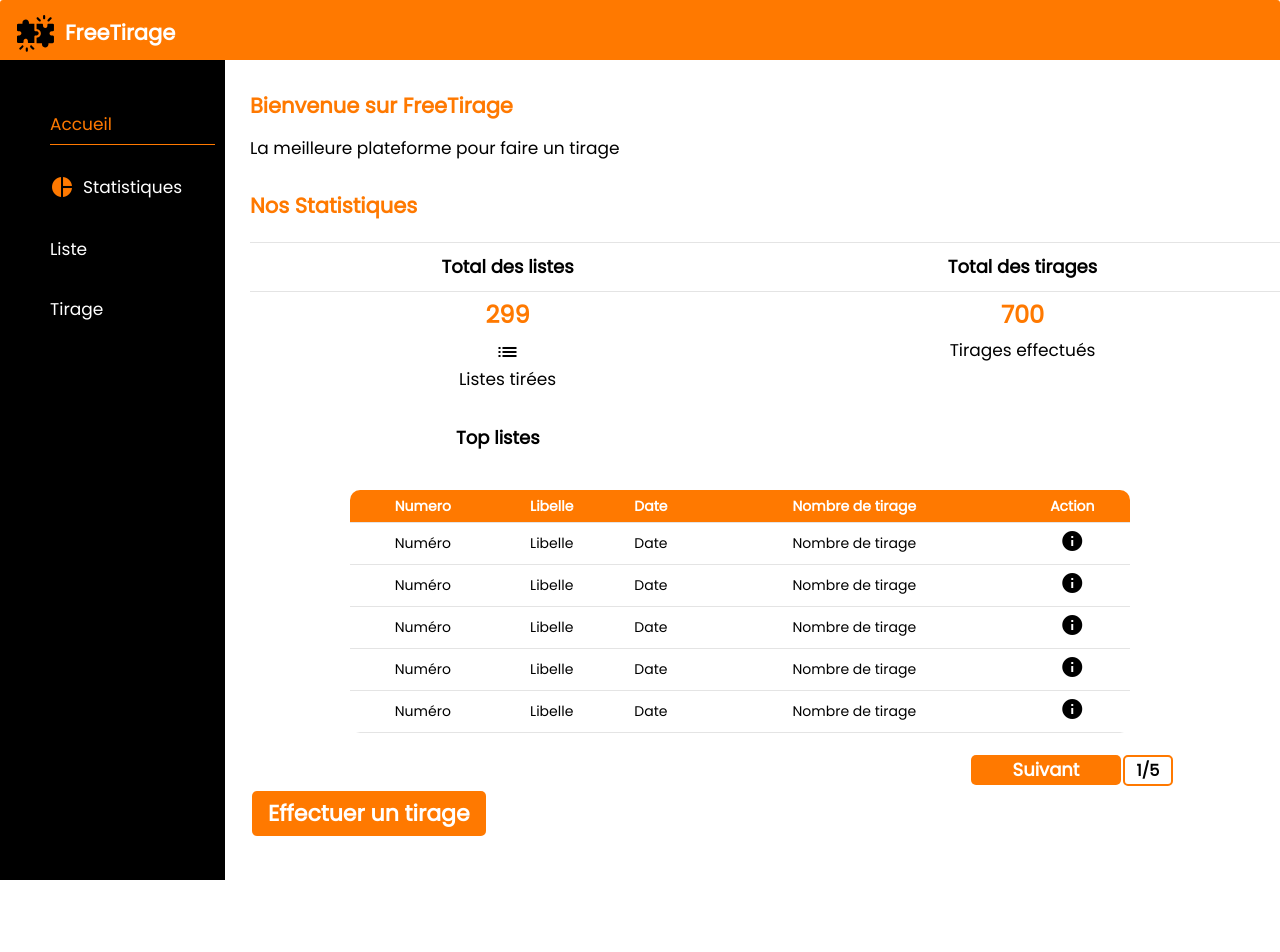
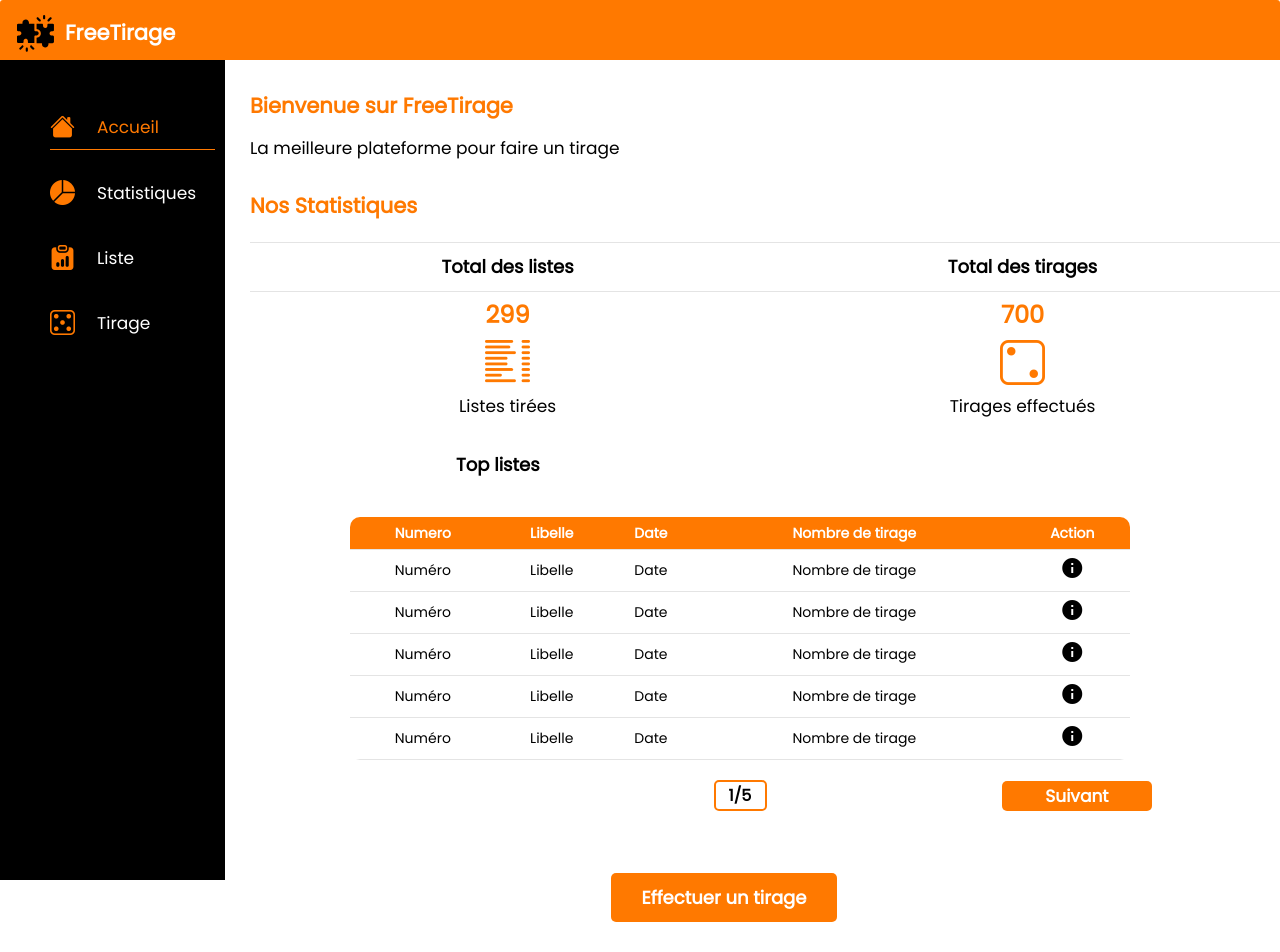
Before and after one commit to IvinoDev/FreeTirageFront-end, an Angular app: page /accueil in a window 1280 px wide. Shown: the top 952 px of the page. Before the commit the page ends 840 px from the top, so only its background shows below. Built offline with nearby package versions, Linux system fonts and the light colour scheme.

Commit message:
adding the icons

```diff
--- a/src/app/app.component.html
+++ b/src/app/app.component.html
@@ -10,10 +10,10 @@
 <div class="left_menu">
   <ul>
     <a  routerLink="accueil"
-    routerLinkActive="active"><label>Accueil</label></a>
-    <a><label><mat-icon fontIcon="pie_chart"></mat-icon>&nbsp; Statistiques</label></a>
-    <a href="#"><label>Liste</label></a>
-    <a routerLink="tirage" routerLinkActive="active"><label>Tirage</label></a>
+    routerLinkActive="active"><label><i class="bi bi-house-fill"></i>Accueil</label></a>
+    <a><label><i class="bi bi-pie-chart-fill"></i>Statistiques</label></a>
+    <a href="#"><label><i class="bi bi-clipboard-data-fill"></i>Liste</label></a>
+    <a routerLink="tirage" routerLinkActive="active"><label><i class="bi bi-dice-5"></i>Tirage</label></a>
   </ul>
 </div>
 
--- a/src/app/app.component.scss
+++ b/src/app/app.component.scss
@@ -12,6 +12,18 @@ h1 {
 }
 
 
+
+.bi-clipboard-data-fill::before,
+.bi-house-fill::before,
+.bi-pie-chart-fill::before,
+.bi-dice-5::before {
+    color: #FF7900;
+    margin-right: 22px;
+
+}
+ i {
+    font-size: 25px;
+ }
 
 /*li {
     list-style: none;
--- a/src/app/page-accueil/page-accueil.component.html
+++ b/src/app/page-accueil/page-accueil.component.html
@@ -16,7 +16,7 @@
           </div>
           <div class="stat-body">
             <div class="number">299</div>
-            <div class="icon"><mat-icon fontIcon="list"></mat-icon></div>
+            <div class="icon"><i class="bi bi-list-columns"></i></div>
             <div class="text">
               <p>Listes tirées</p>
             </div>
@@ -28,7 +28,7 @@
           </div>
           <div class="stat-body">
             <div class="number">700</div>
-            <div class="icon"></div>
+            <div class="icon"><i class="bi bi-dice-2"></i></div>
             <div class="text">
               <p>Tirages effectués</p>
             </div>
@@ -95,6 +95,16 @@
     </div>
 </div>
 <br>
-<a href="#"><button class="button1">Suivant</button></a>
-<button class="button2">1/5</button>
+<div>
+  <div>
+    <button class="button2">1/5</button>
+    <a href="#"><button class="button1">Suivant</button></a>
+  </div>
+
+  <div>
+
+  </div>
+</div>
+
+
 <a href="#"><button class="button3">Effectuer un tirage</button></a>
--- a/src/app/page-accueil/page-accueil.component.scss
+++ b/src/app/page-accueil/page-accueil.component.scss
@@ -95,7 +95,7 @@ table.table.align-middle th, table.table.align-middle td {
     color: white;
     background-color: #FF7900;
     text-align: center;
-    font-size: 18px;
+    font-size: 17px;
     border-radius: 5px;
     border: none;
     cursor: pointer;
@@ -103,14 +103,16 @@ table.table.align-middle th, table.table.align-middle td {
     width: 150px;
     font-weight: 600;
     height: 30px;
-    margin: 2px 2px;
+    margin: 1px 2px;
     padding: 1px 16px;
     position: relative;
-    margin-left: 70%;
+    margin-left: 73%;
 
 }
 
 .button2 {
+    position: absolute;
+    left: 45%;
     background-color: white;
     color: black;
     border: 2px solid #FF7900;
@@ -118,21 +120,24 @@ table.table.align-middle th, table.table.align-middle td {
     text-align: center;
     border-radius: 5px;
     font-weight: 600;
-    width: 50px;
+    width: 53px;
 }
 
 .button3 {
     color: white;
         background-color: #FF7900;
         text-align: center;
-        font-size: 22px;
+        font-size: 18px;
         border-radius: 5px;
         border: none;
         cursor: pointer;
         font-weight: 600;
         transition-duration: 0.4s;
-        margin: 4px 2px;
-        padding: 6px 16px;
+        margin: 3px 2px;
+        padding: 11px 31px;
+        margin-top: 6%;
+        margin-left: 35%;
+        margin-bottom: 5%;
 }
 
 .button1:hover, .button3:hover {
@@ -144,3 +149,9 @@ table.table.align-middle th, table.table.align-middle td {
 .icon {
     margin-top: 15px;
 }
+
+.bi-list-columns::before, .bi-dice-2::before {
+    font-size: 45px;
+    margin-bottom: 11px;
+    color: #FF7900;
+}
--- a/src/app/tirage/tirage.component.html
+++ b/src/app/tirage/tirage.component.html
@@ -32,6 +32,7 @@
                 <br>
                 <!-- <input type="text" class="all_lists" placeholder="Listes"> -->
                 <select class="lists" name="lists">
+                    <option value="">Listes</option>
                     <option value="Liste 1">Liste 1</option>
                     <option value="Liste 2">Liste 2</option>
                     <option value="Liste 3">Liste 3</option>
--- a/src/app/tirage/tirage.component.scss
+++ b/src/app/tirage/tirage.component.scss
@@ -14,11 +14,17 @@ h1 {
 .import_form {
     width: 40%;
     text-align: left;
+    top: 90px;
+    left: 20px;
+    position:absolute;
 }
 
 .list_form {
     width: 40%;
     text-align: left;
+    top:40px;
+    left: 500px;
+    position: relative;
 }
 
 .form_title {
@@ -38,6 +44,8 @@ h1 {
     float: left;
     padding: 2%;
     box-sizing: border-box;
+    text-align: center;
+
 }
 
 .form {
@@ -47,8 +55,10 @@ h1 {
 
 .file, .new_list_name, .new_ldraw_name, .ldraw_number, .post_number {
     background-color: #E6E6E6;
-    width: 80%;
+    width: 90%;
     border: none;
+    padding: 2%;
+    margin: -1%;
 }
 
 ::placeholder, ::-ms-input-placeholder {
--- a/src/index.html
+++ b/src/index.html
@@ -9,6 +9,7 @@
   <link rel="preconnect" href="https://fonts.gstatic.com">
   <link href="https://fonts.googleapis.com/css2?family=Roboto:wght@300;400;500&display=swap" rel="stylesheet">
   <link href="https://fonts.googleapis.com/icon?family=Material+Icons" rel="stylesheet">
+  <link rel="stylesheet" href="https://cdnjs.cloudflare.com/ajax/libs/font-awesome/4.7.0/css/font-awesome.css" integrity="sha512-5A8nwdMOWrSz20fDsjczgUidUBR8liPYU+WymTZP1lmY9G6Oc7HlZv156XqnsgNUzTyMefFTcsFH/tnJE/+xBg==" crossorigin="anonymous" referrerpolicy="no-referrer" />
 </head>
 <body class="mat-typography">
   <app-root></app-root>
```
Also changed, not shown: package.json (line endings or trailing spaces), 1 other file (tests, documents, lock files or other folders).
